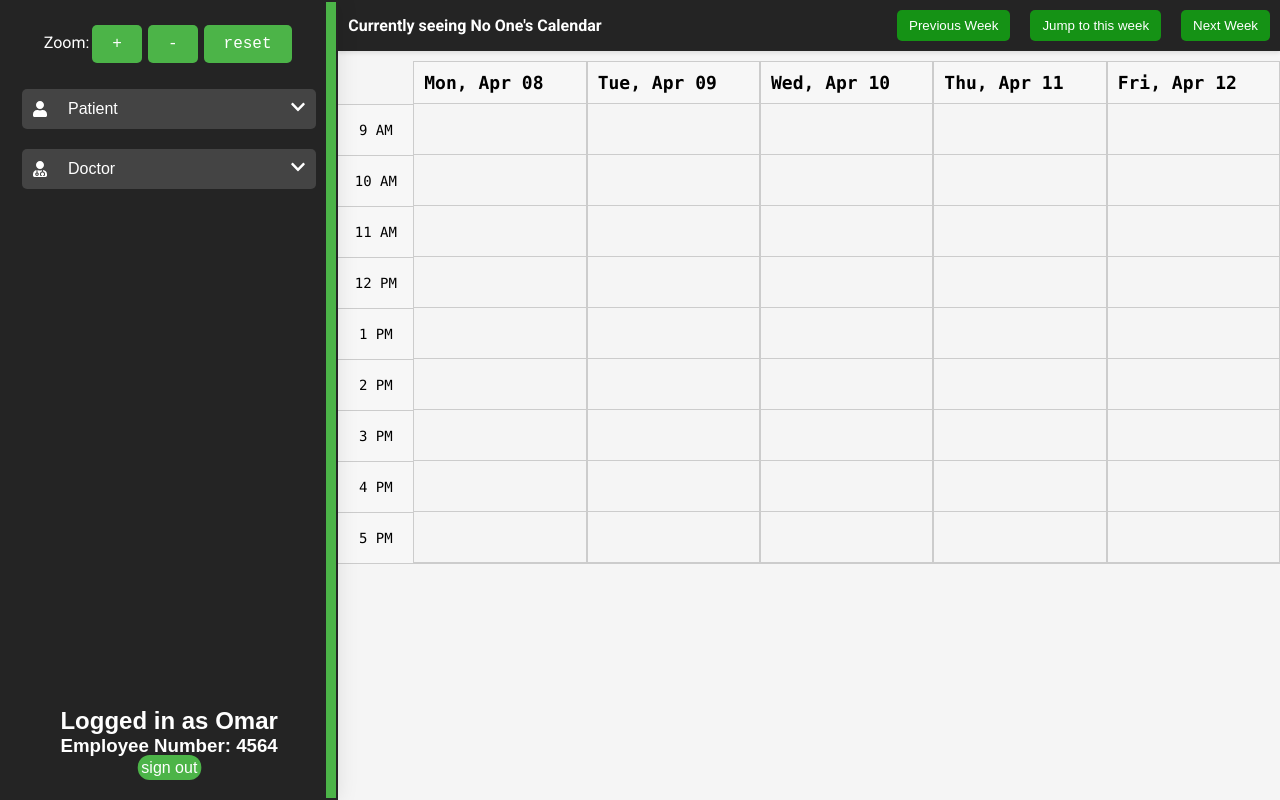
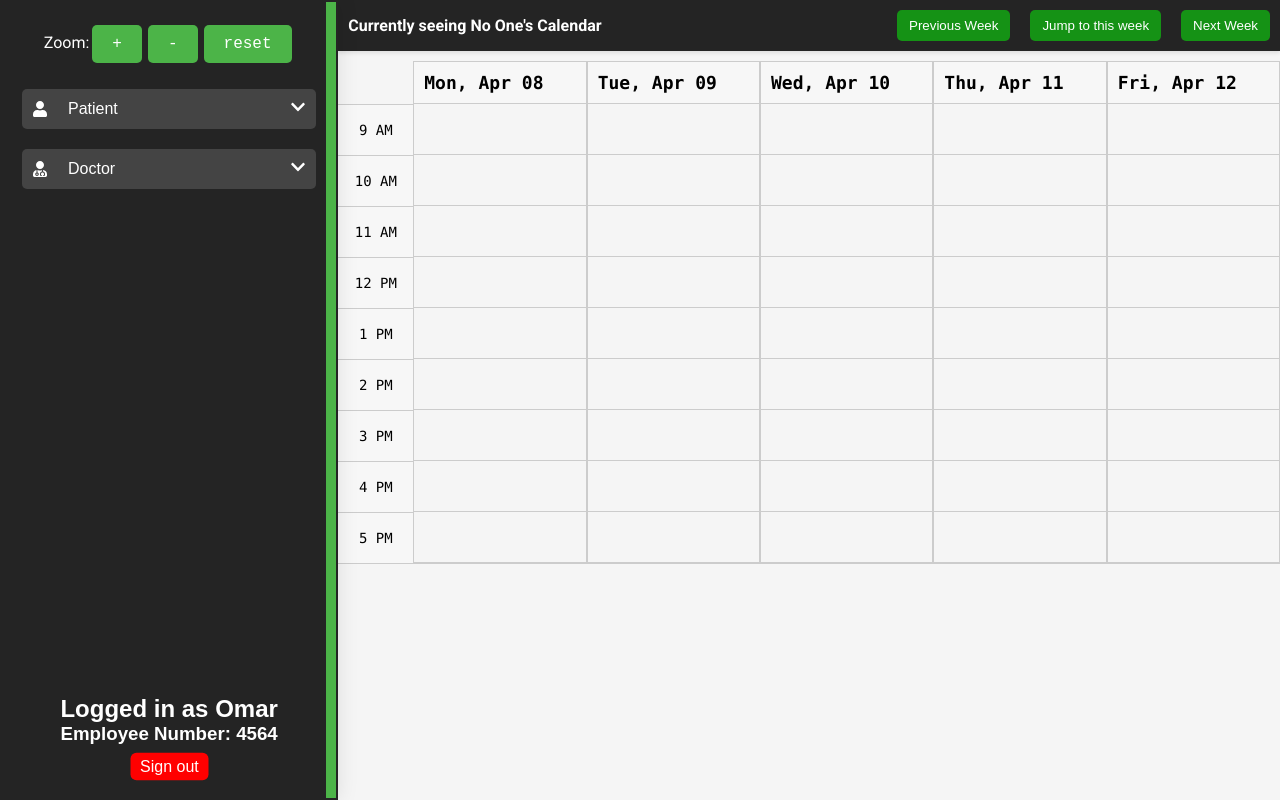
Before and after one commit to raja-omar/MediSync, a React (Vite) app in the folder appointment-management-system/: page /home in a window 1280 px wide. Built offline with nearby package versions, Linux system fonts and the light colour scheme.

Commit message:
signout button fix

```diff
--- a/appointment-management-system/src/components/Sidebar.jsx
+++ b/appointment-management-system/src/components/Sidebar.jsx
@@ -507,7 +507,7 @@ const Sidebar = ({ setPatientData, handleDragStart, setDocCalendar }) => {
       <div className="loggedInDetails">
         <h2>Logged in as Omar</h2>
         <h3>Employee Number: 4564</h3>
-        <button onClick={()=> navigate("/")}>sign out</button>
+        <button style={{borderRadius:'5px', backgroundColor: 'red', paddingLeft:'8px', paddingRight:'8px', paddingTop: '4px', paddingBottom:'4px', marginTop:'10px'}} onClick={()=> navigate("/")}>Sign out</button>
       </div>
       {showDialog && (
         <PatientRegistrationDialog
```
